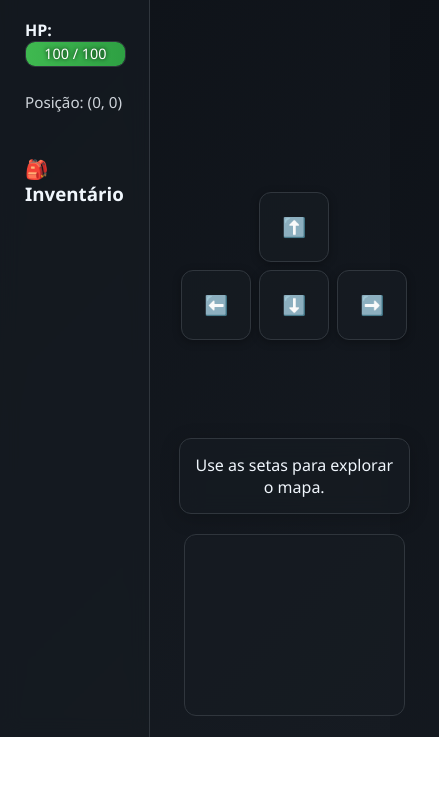
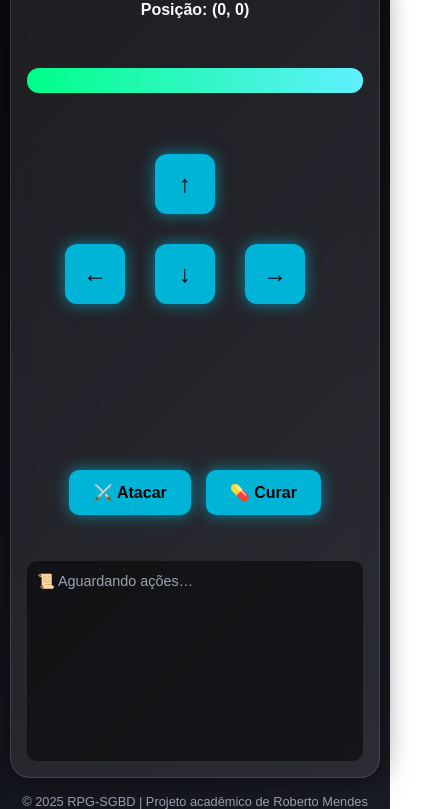
Before and after one commit to robertoznhk-code/rpg-sgbd-server, a website: page public/index.html in a window 390 px wide. Shown: the part 107-916 px from the top of the page, 439 px wide, since content can reach past the window. Before the commit the page ends 844 px from the top, so only its background shows below. Drawn offline with Linux system fonts and the light colour scheme; no server answers.

Commit message:
🧱 Atualização

```diff
--- a/public/index.html
+++ b/public/index.html
@@ -3,307 +3,214 @@
 <head>
   <meta charset="UTF-8" />
   <meta name="viewport" content="width=device-width, initial-scale=1.0" />
-<title>RPG-SGBD — Dashboard</title>
+  <title>RPG-SGBD Dashboard</title>
   <style>
     :root {
-  --bg-dark: #0d1117;
-  --bg-panel: rgba(22,27,34,0.75);
-  --accent: #58a6ff;
-  --text: #f0f6fc;
-  --danger: #ff4d4d;
-  --success: #3fb950;
-  --glass: rgba(255,255,255,0.05);
+      --bg: linear-gradient(135deg, #0a0a0f, #1a1c24);
+      --glass: rgba(255, 255, 255, 0.08);
+      --accent: #00b4d8;
+      --accent-glow: 0 0 15px #00b4d8aa;
+      --text: #f8f9fa;
+      --muted: #9da3b0;
     }
+
+    * {
+      margin: 0;
+      padding: 0;
+      box-sizing: border-box;
+      font-family: "Poppins", sans-serif;
+    }
+
     body {
-  font-family: 'Segoe UI', sans-serif;
-  background: linear-gradient(135deg, #0d1117 0%, #161b22 100%);
+      background: var(--bg);
       color: var(--text);
-  margin: 0;
-  display: flex;
-  height: 100vh;
-  overflow: hidden;
-}
-aside {
-  width: 320px;
-  background: var(--bg-panel);
-  border-right: 1px solid #30363d;
-  backdrop-filter: blur(10px);
-  padding: 25px;
-  display: flex;
-  flex-direction: column;
-  gap: 25px;
-}
-main {
-  flex: 1;
+      min-height: 100vh;
       display: flex;
       flex-direction: column;
       align-items: center;
-  justify-content: flex-start;
-  padding: 20px;
+      justify-content: center;
+      overflow: hidden;
     }
+
     h1 {
-  color: var(--accent);
-  text-align: center;
-  margin: 0 0 10px;
-  font-weight: 600;
-  letter-spacing: 1px;
+      font-size: 2rem;
+      margin-bottom: 0.5rem;
+      text-shadow: var(--accent-glow);
     }
-#hp-container {
+
+    #game-container {
+      display: flex;
+      flex-direction: column;
+      align-items: center;
+      justify-content: space-between;
+      width: 90%;
+      max-width: 900px;
+      height: 90vh;
       background: var(--glass);
-  border: 1px solid #30363d;
+      border: 1px solid rgba(255, 255, 255, 0.12);
+      border-radius: 20px;
+      backdrop-filter: blur(10px);
+      box-shadow: 0 0 30px rgba(0, 0, 0, 0.6);
+      padding: 1rem 2rem;
+      transition: all 0.3s ease-in-out;
+    }
+
+    #hp-bar {
+      width: 100%;
+      height: 25px;
+      background: #333;
+      border-radius: 12px;
+      overflow: hidden;
+      margin: 10px 0 20px;
+    }
+
+    #hp-fill {
+      height: 100%;
+      width: 100%;
+      background: linear-gradient(90deg, #00ff87, #60efff);
+      transition: width 0.4s ease-in-out;
+    }
+
+    /* ======= DIREÇÕES EM FORMATO DE TECLADO ======= */
+    #movement {
+      display: grid;
+      grid-template-columns: 80px 80px 80px;
+      grid-template-rows: 80px 80px 80px;
+      gap: 10px;
+      justify-content: center;
+      align-items: center;
+      margin-bottom: 20px;
+    }
+
+    #movement button {
+      width: 80px;
+      height: 80px;
+      border: none;
+      border-radius: 12px;
+      background: var(--accent);
+      font-size: 1.5rem;
+      font-weight: bold;
+      color: #000;
+      box-shadow: var(--accent-glow);
+      cursor: pointer;
+      transition: all 0.2s ease;
+    }
+
+    #movement button:hover {
+      background: #00e1ff;
+      transform: scale(1.1);
+    }
+
+    /* Células invisíveis que mantêm o layout */
+    #movement div {
+      width: 80px;
+      height: 80px;
+      visibility: hidden;
+    }
+
+    /* ======= AÇÕES ======= */
+    #actions {
+      display: flex;
+      gap: 15px;
+      margin: 15px 0;
+    }
+
+    #actions button {
+      padding: 0.8rem 1.5rem;
+      border: none;
       border-radius: 10px;
-  height: 24px;
+      background: var(--accent);
+      color: #000;
+      font-weight: bold;
+      font-size: 1rem;
+      cursor: pointer;
+      transition: all 0.2s;
+      box-shadow: var(--accent-glow);
+    }
+
+    #actions button:hover {
+      background: #00e1ff;
+      transform: scale(1.05);
+    }
+
+    #log {
+      background: rgba(0, 0, 0, 0.5);
       width: 100%;
-  overflow: hidden;
-  position: relative;
+      height: 200px;
+      overflow-y: auto;
+      padding: 10px;
+      border-radius: 10px;
+      font-size: 0.9rem;
+      line-height: 1.5;
+      color: var(--muted);
     }
-#hp-bar {
-  height: 100%;
-  background: linear-gradient(90deg, var(--success), #2ea043);
-  width: 100%;
-  transition: width 0.4s ease;
-}
-#hp-label {
-  position: absolute;
+
+    #status {
       width: 100%;
       text-align: center;
-  top: 0;
-  line-height: 24px;
-  font-size: 0.9em;
-  color: #fff;
-  text-shadow: 0 0 4px #000;
+      font-weight: 600;
+      margin: 0.5rem 0;
     }
-#mapa {
-  display: grid;
-  grid-template-columns: repeat(5, 45px);
-  grid-template-rows: repeat(5, 45px);
-  gap: 6px;
-  margin-top: 10px;
+
+    footer {
+      margin-top: 1rem;
+      font-size: 0.8rem;
+      color: var(--muted);
     }
-.cell {
-  width: 45px;
-  height: 45px;
-  border-radius: 8px;
-  background: var(--glass);
-  border: 1px solid #30363d;
-  transition: all 0.3s ease;
+
+    @media (max-width: 600px) {
+      #game-container {
+        width: 95%;
+        height: 95vh;
+        padding: 1rem;
       }
-.visitado { background: #21262d; }
-.atual { background: var(--success); box-shadow: 0 0 10px var(--success); }
-.controles {
-  display: grid;
-  grid-template-columns: 70px 70px 70px;
-  grid-template-rows: 70px 70px 70px;
-  gap: 8px;
-  margin-top: 20px;
+
+      #movement button,
+      #movement div {
+        width: 60px;
+        height: 60px;
       }
-button {
-  background: var(--bg-panel);
-  border: 1px solid #30363d;
-  border-radius: 12px;
-  color: var(--text);
-  font-size: 1.2em;
-  cursor: pointer;
-  transition: all 0.2s ease;
-  box-shadow: 0 2px 8px rgba(0,0,0,0.3);
     }
-button:hover { background: var(--accent); color: #fff; transform: scale(1.05); }
-#resultado, #batalha {
-  background: var(--bg-panel);
-  border: 1px solid #30363d;
-  border-radius: 12px;
-  margin-top: 20px;
-  padding: 15px;
-  width: 80%;
-  text-align: center;
-  white-space: pre-wrap;
-  backdrop-filter: blur(10px);
-  box-shadow: 0 4px 20px rgba(0,0,0,0.2);
-}
-#batalha { display: none; }
-#batalha-hp {
-  margin-bottom: 10px;
-  font-weight: bold;
-  color: var(--accent);
-}
-#inventario ul { padding-left: 15px; list-style-type: "• "; }
-#inventario li { margin: 4px 0; }
-#pos { font-size: 0.95em; opacity: 0.85; }
-#log-exploracao {
-  margin-top: 20px;
-  width: 80%;
-  height: 160px;
-  overflow-y: auto;
-  background: var(--bg-panel);
-  border-radius: 12px;
-  border: 1px solid #30363d;
-  padding: 10px;
-  font-size: 0.9em;
-  line-height: 1.4em;
-}
-.log-item {
-  margin: 4px 0;
-  padding: 6px;
-  border-left: 3px solid var(--accent);
-  background: rgba(88,166,255,0.1);
-  border-radius: 6px;
-}
-.log-item.monstro { border-color: var(--danger); background: rgba(255,77,77,0.1); }
-.log-item.item { border-color: var(--success); background: rgba(63,185,80,0.1); }
-.log-item.nada { border-color: #aaa; background: rgba(255,255,255,0.05); }
   </style>
 </head>
+
 <body>
-<aside>
-  <h1>🎮 RPG-SGBD</h1>
-  <div>
-    <strong>HP:</strong>
-    <div id="hp-container">
-      <div id="hp-bar"></div>
-      <div id="hp-label">100 / 100</div>
-      <div><strong>Nível:</strong> <span id="nivel">1</span></div>
+  <h1>🎮 RPG-SGBD Dashboard</h1>
+  <div id="game-container">
+    <div id="status">Posição: (0, 0)</div>
+    <div id="hp-bar"><div id="hp-fill"></div></div>
+
+    <!-- Direções -->
+    <div id="movement">
+      <div></div>
+      <button id="btnUp">↑</button>
+      <div></div>
+      <button id="btnLeft">←</button>
+      <button id="btnDown">↓</button>
+      <button id="btnRight">→</button>
+      <div></div>
+      <div></div>
+      <div></div>
     </div>
+
+    <!-- Ações -->
+    <div id="actions">
+      <button id="btnAttack">⚔️ Atacar</button>
+      <button id="btnHeal">💊 Curar</button>
     </div>
-  <div id="pos">Posição: (0, 0)</div>
-  <div id="inventario">
-    <h3>🎒 Inventário</h3>
-    <ul id="itens"></ul>
+
+    <!-- Log -->
+    <div id="log">📜 Aguardando ações…</div>
   </div>
-</aside>
 
-<main>
-  <div id="mapa"></div>
-  <div class="controles">
-    <div></div>
-    <button onclick="explorar(1)">⬆️</button>
-    <div></div>
-    <button onclick="explorar(4)">⬅️</button>
-    <button onclick="explorar(2)">⬇️</button>
-    <button onclick="explorar(3)">➡️</button>
-  </div>
-  <div id="resultado">Use as setas para explorar o mapa.</div>
-  <div id="batalha">
-    <div id="batalha-hp">HP Jogador: 100 | HP Monstro: 100</div>
-    <div id="log">👹 Um monstro apareceu!</div>
-    <div>
-      <button onclick="turno('atacar')">⚔️ Atacar</button>
-      <button onclick="turno('bloquear')">🛡️ Bloquear</button>
-      <button onclick="turno('curar')">💊 Curar</button>
-    </div>
-  </div>
-  <div id="log-exploracao"></div>
-</main>
+  <footer>© 2025 RPG-SGBD | Projeto acadêmico de Roberto Mendes</footer>
 
   <script>
-const personagemId=1;
-let sessionId=null;
-let posX=0,posY=0;
-let emBatalha=false;
-const mapa=Array(5).fill().map(()=>Array(5).fill(false));
-
-function desenharMapa(){
-  const div=document.getElementById("mapa");
-  div.innerHTML="";
-  for(let y=0;y<5;y++){
-    for(let x=0;x<5;x++){
-      const cell=document.createElement("div");
-      cell.classList.add("cell");
-      if(mapa[y][x]) cell.classList.add("visitado");
-      if(x===posX&&y===posY) cell.classList.add("atual");
-      div.appendChild(cell);
+    // Exemplo de animação da barra de HP
+    function updateHPBar(value) {
+      document.getElementById("hp-fill").style.width = value + "%";
     }
-  }
-}
-function atualizarBarraHP(hp){
-  const bar=document.getElementById("hp-bar");
-  const label=document.getElementById("hp-label");
-  const percent=Math.max(0,Math.min(100,hp));
-  bar.style.width=percent+"%";
-  bar.style.background=hp<30?"linear-gradient(90deg,#ff4d4d,#b30000)":"linear-gradient(90deg,#3fb950,#2ea043)";
-  label.textContent=`${hp} / 100`;
-}
-function logExploracao(tipo,msg){
-  const log=document.getElementById("log-exploracao");
-  const div=document.createElement("div");
-  div.classList.add("log-item",tipo);
-  div.textContent=msg;
-  log.prepend(div);
-}
-async function atualizarHP(){
-  const res = await fetch(`/personagem/hp/${personagemId}`);
-  const data = await res.json();
-  atualizarBarraHP(data.hp ?? 100);
-  document.getElementById("nivel").innerText = data.nivel ?? 1;
-  posX = data.pos_x ?? 0; posY = data.pos_y ?? 0;
-  mapa[posY][posX] = true;
-  desenharMapa();
-  document.getElementById("pos").innerText = `Posição: (${posX}, ${posY})`;
-}
-
-async function atualizarInventario(){
-  const res=await fetch(`/inventario/${personagemId}`);
-  const itens=await res.json();
-  const lista=document.getElementById("itens");
-  lista.innerHTML="";
-  itens.forEach(it=>{
-    const li=document.createElement("li");
-    li.textContent=`${it.nome} (${it.tipo}) — ${it.quantidade}`;
-    lista.appendChild(li);
-  });
-}
-async function explorar(direcao){
-  if(emBatalha){alert("Você está em batalha!");return;}
-  const res=await fetch("/explorar",{method:"POST",headers:{"Content-Type":"application/json"},body:JSON.stringify({personagemId,direcao})});
-  const data=await res.json();
-  if(data.erro){alert(data.erro);return;}
-  document.getElementById("resultado").innerText=data.resultado;
-  posX=Math.max(0,Math.min(4,data.pos_x));
-  posY=Math.max(0,Math.min(4,data.pos_y));
-  mapa[posY][posX]=true;
-  desenharMapa();
-  document.getElementById("pos").innerText=`Posição: (${posX}, ${posY})`;
-
-  const notaExploracao=Math.floor(Math.random()*100)+1;
-  if(data.tipo_evento==="monstro"){
-    logExploracao("monstro",`👹 Encontrou um monstro! (Dificuldade estimada: ${notaExploracao}%)`);
-    iniciarBatalha(data.session_id);
-  }else if(data.tipo_evento==="item"){
-    logExploracao("item",`🎁 Encontrou um item misterioso! (Qualidade: ${notaExploracao}%)`);
-    atualizarInventario();
-  }else{
-    logExploracao("nada",`🔍 Área explorada, nada encontrado. (Nota de exploração: ${notaExploracao}%)`);
-  }
-  const hpRes=await fetch(`/personagem/hp/${personagemId}`);
-  const hpData=await hpRes.json();
-  atualizarBarraHP(hpData.hp);
-}
-function iniciarBatalha(id){
-  sessionId=id;emBatalha=true;
-  document.getElementById("batalha").style.display="block";
-  document.getElementById("resultado").style.display="none";
-  document.getElementById("log").innerText="👹 Um monstro apareceu!";
-  document.getElementById("batalha-hp").innerText="HP Jogador: 100 | HP Monstro: 100";
-}
-async function turno(acao){
-  const res=await fetch("/batalha/turno",{method:"POST",headers:{"Content-Type":"application/json"},body:JSON.stringify({sessionId,acao})});
-  const data=await res.json();
-  if(data.erro){alert(data.erro);return;}
-  document.getElementById("batalha-hp").innerText=`HP Jogador: ${data.hp_personagem} | HP Monstro: ${data.hp_monstro}`;
-  document.getElementById("log").innerText=data.evento;
-  atualizarBarraHP(data.hp_personagem);
-  if(data.hp_personagem<=0){
-    alert("💀 Você foi derrotado! Reiniciando...");
-    await fetch(`/personagem/reset/${personagemId}`,{method:"POST"});
-    emBatalha=false;location.reload();
-  }else if(data.hp_monstro<=0){
-    alert("🏆 Você venceu!");
-    emBatalha=false;
-    document.getElementById("batalha").style.display="none";
-    document.getElementById("resultado").style.display="block";
-    atualizarInventario();atualizarHP();
-  }
-}
-atualizarHP();atualizarInventario();
+    updateHPBar(100);
   </script>
 </body>
 </html>
```
Lines whose indentation alone changed are shown as unchanged.
